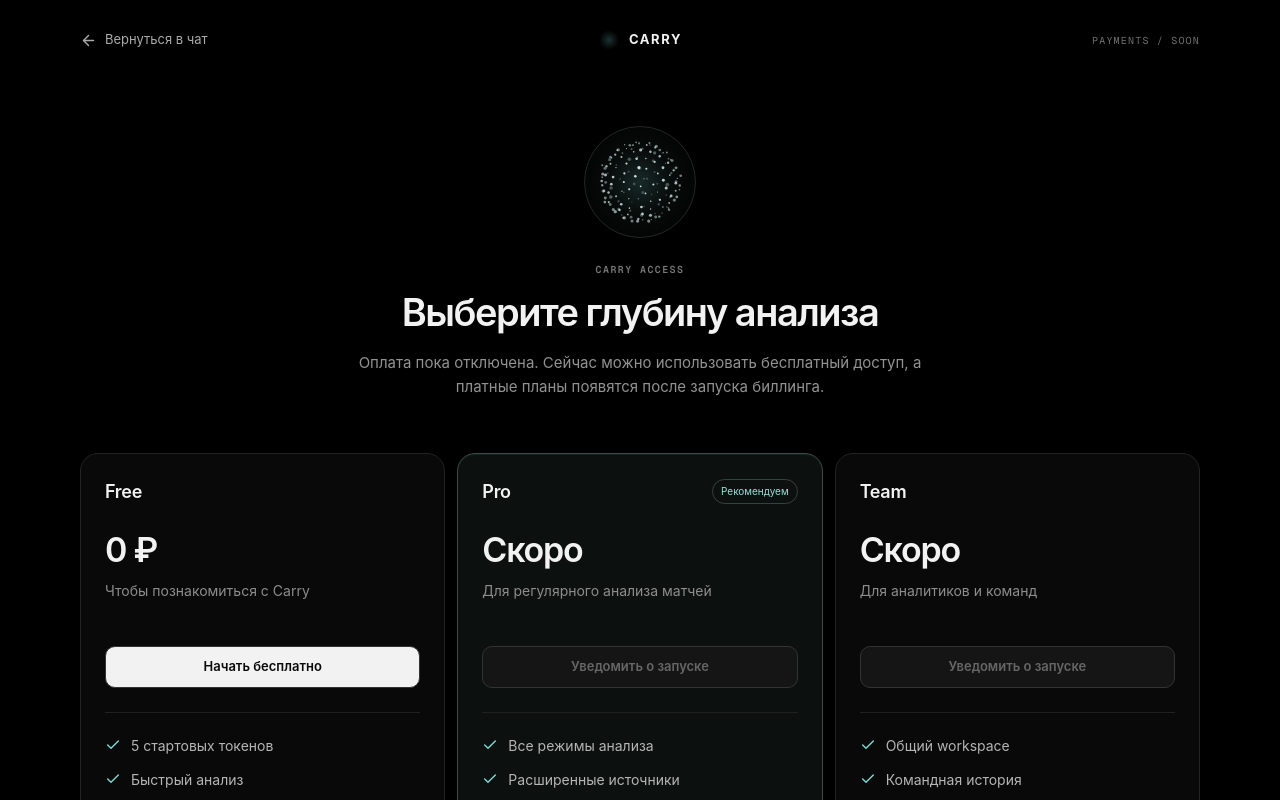
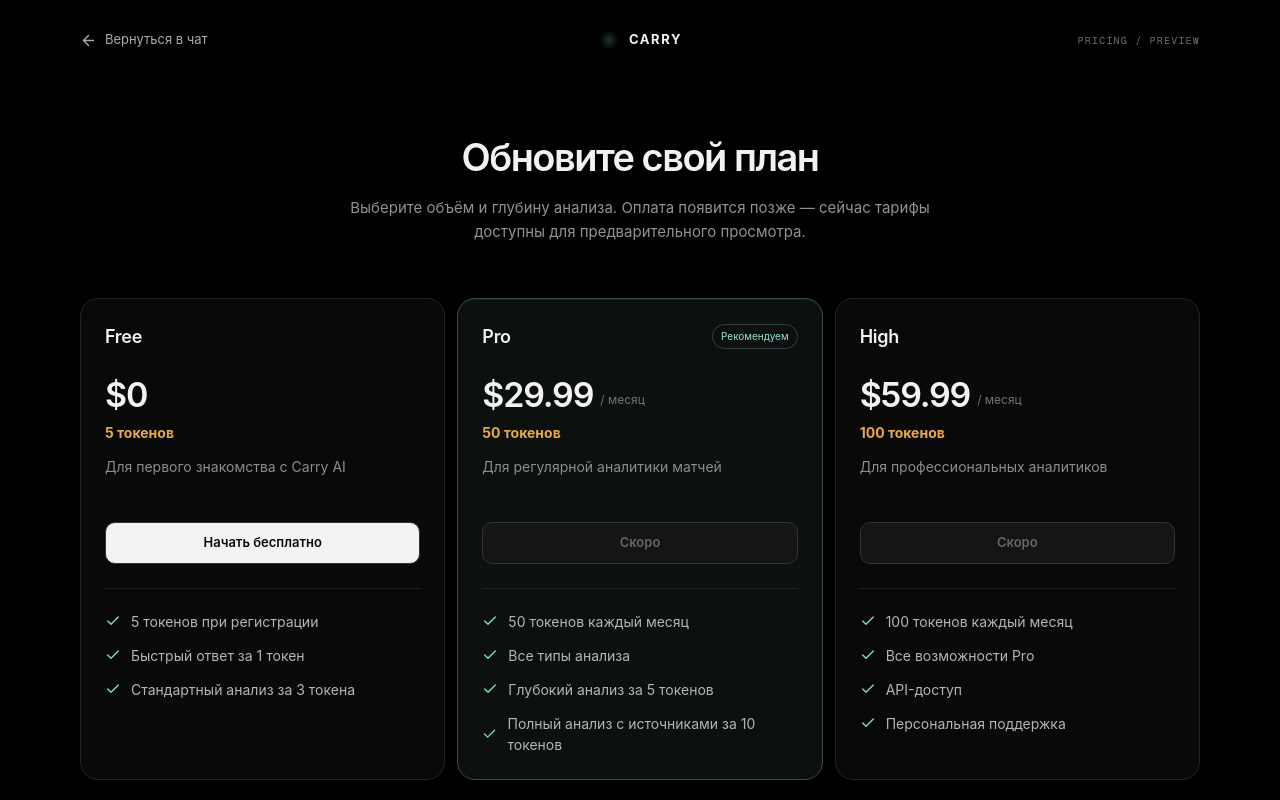
Before and after one commit to carryai52/matchmetr-ai, a Next.js app: page /pricing in a window 1280 px wide. Built offline with nearby package versions, Linux system fonts and the light colour scheme.

Commit message:
Restore token pricing and refine Carry home

```diff
--- a/app/globals.css
+++ b/app/globals.css
@@ -53,9 +53,6 @@ header { height:56px; flex:0 0 56px; display:flex; align-items:center; padding:8
 .model { display:flex; align-items:center; gap:5px; border:0; border-radius:8px; padding:8px 10px; background:transparent; font-size:18px; font-weight:650; cursor:pointer; }
 .model:hover { background:var(--hover); }
 .model svg { color:var(--muted); }
-.headerActions { margin-left:auto; display:flex; gap:8px; }
-.pricingLink { height:34px; display:flex; align-items:center; border:1px solid var(--line); border-radius:18px; padding:0 14px; color:var(--ink); text-decoration:none; font-size:13px; font-weight:500; }
-.pricingLink:hover { background:var(--hover); }
 .headerIcon,.plainIcon { height:34px; display:flex; align-items:center; gap:7px; border:0; border-radius:8px; padding:0 9px; background:transparent; cursor:pointer; }
 .headerIcon:hover,.plainIcon:hover { background:var(--hover); }
 .headerIcon svg,.plainIcon svg { width:17px; height:17px; }
@@ -66,12 +63,11 @@ header { height:56px; flex:0 0 56px; display:flex; align-items:center; padding:8
 .openSidebar.hidden { display:none; }
 .mobileMenu,.scrim { display:none; }
 .chatBody { min-height:0; flex:1; overflow-y:auto; }
-.chatBody.initial { display:flex; align-items:center; justify-content:center; padding:72px 20px 210px; overflow:hidden; }
-.emptyState { width:min(768px,100%); min-height:0; margin:0 auto; display:flex; flex-direction:column; align-items:center; justify-content:center; transform:none; text-align:center; }
-.carryOrbStage { width:320px; height:320px; margin-bottom:22px; overflow:hidden; border-radius:50%; background:#050706; box-shadow:0 0 0 1px rgba(125,222,216,.13),0 36px 110px rgba(0,0,0,.35); }
+.chatBody.initial { display:flex; align-items:center; justify-content:center; padding:40px 20px 240px; overflow:hidden; }
+.emptyState { width:min(768px,100%); min-height:0; margin:0 auto; display:flex; flex-direction:column; align-items:center; justify-content:center; transform:translateY(-38px); text-align:center; }
+.carryOrbStage { width:350px; height:350px; margin-bottom:24px; overflow:hidden; border-radius:50%; background:#050706; box-shadow:0 0 0 1px rgba(125,222,216,.13),0 36px 110px rgba(0,0,0,.35); }
 .particleOrb { display:block; width:100%; height:100%; }
 .carryIntro { display:flex; flex-direction:column; align-items:center; }
-.carryIntro>span { margin-bottom:11px; color:var(--muted); font-family:var(--font-geist-mono),monospace; font-size:10px; font-weight:600; letter-spacing:.14em; }
 .carryIntro p { max-width:500px; margin:10px 0 0; color:var(--muted); font-size:14px; line-height:1.55; }
 h1 { margin:0; font-size:28px; line-height:1.25; letter-spacing:-.7px; font-weight:600; }
 .messages { width:min(768px,calc(100% - 32px)); margin:0 auto; padding:32px 0 20px; }
@@ -79,7 +75,7 @@ h1 { margin:0; font-size:28px; line-height:1.25; letter-spacing:-.7px; font-weig
 .bubble { align-self:flex-end; max-width:70%; padding:10px 16px; border-radius:20px; background:var(--hover); font-size:15px; line-height:1.45; }
 .assistantMsg { width:100%; padding:0 2px; font-size:16px; line-height:1.75; }
 .composerDock { position:relative; flex:0 0 auto; width:min(768px,calc(100% - 32px)); margin:0 auto; padding:8px 0 8px; }
-.composerDock.initialDock { position:absolute; z-index:5; left:50%; bottom:82px; top:auto; transform:translateX(-50%); margin:0; padding:0; }
+.composerDock.initialDock { position:absolute; z-index:5; left:50%; bottom:124px; top:auto; transform:translateX(-50%); margin:0; padding:0; }
 .composer { height:56px; display:flex; align-items:center; gap:5px; padding:6px 7px 6px 9px; border:1px solid var(--line); border-radius:28px; background:var(--paper); box-shadow:0 2px 9px rgba(0,0,0,.08); }
 .theme-dark .composer { background:#212121; border-color:#2f2f2f; box-shadow:none; }
 .composer.dictating { height:128px; display:block; padding:7px 14px 8px 12px; border-radius:27px; }
@@ -177,8 +173,7 @@ footer { padding-top:8px; text-align:center; color:var(--muted); font-size:11px;
 .pricingBrand { display:flex; align-items:center; gap:9px; font-size:13px; font-weight:700; letter-spacing:.12em; }
 .pricingStatus { justify-self:end; color:#6f6f6f; font-family:var(--font-geist-mono),monospace; font-size:10px; letter-spacing:.12em; }
 .pricingHero { width:min(720px,100%); margin:64px auto 0; display:flex; flex-direction:column; align-items:center; text-align:center; }
-.pricingOrb { width:112px; height:112px; margin-bottom:24px; overflow:hidden; border:1px solid #242424; border-radius:50%; background:#050706; }
-.pricingEyebrow { margin-bottom:14px; color:#777; font-family:var(--font-geist-mono),monospace; font-size:10px; font-weight:600; letter-spacing:.14em; }
+.pricingHero.compact { margin-top:74px; }
 .pricingHero h1 { margin:0; font-size:38px; line-height:1.15; letter-spacing:-1.5px; font-weight:620; }
 .pricingHero p { max-width:580px; margin:16px 0 0; color:#929292; font-size:15px; line-height:1.6; }
 .pricingGrid { width:min(1120px,100%); margin:54px auto 0; display:grid; grid-template-columns:repeat(3,1fr); gap:12px; }
@@ -188,12 +183,25 @@ footer { padding-top:8px; text-align:center; color:var(--muted); font-size:11px;
 .priceCard h2 { margin:0; font-size:18px; font-weight:600; letter-spacing:-.3px; }
 .priceCardHead span { border:1px solid #33423f; border-radius:999px; padding:4px 8px; color:#9ddfd9; font-size:10px; }
 .priceValue { margin-top:28px; font-size:34px; line-height:1; letter-spacing:-1.2px; font-weight:600; }
+.priceLine { display:flex; align-items:flex-end; gap:7px; margin-top:28px; }
+.priceLine .priceValue { margin:0; }
+.priceLine>span { padding-bottom:3px; color:#737373; font-size:12px; }
+.tokenValue { margin-top:10px; color:#e8a84b; font-size:14px; font-weight:650; }
 .priceCard>p { min-height:42px; margin:13px 0 0; color:#8d8d8d; line-height:1.5; }
 .priceCard button { width:100%; height:42px; margin-top:24px; border:1px solid #333; border-radius:10px; background:#f2f2f2; color:#0a0a0a; font-size:13px; font-weight:600; cursor:pointer; }
 .priceCard button:disabled { background:#151515; color:#666; cursor:not-allowed; }
 .priceCard ul { margin:24px 0 0; padding:22px 0 0; border-top:1px solid #202020; list-style:none; display:flex; flex-direction:column; gap:13px; color:#b5b5b5; }
 .priceCard li { display:flex; align-items:center; gap:10px; }
 .priceCard li svg { color:#7dded8; }
+.tokenSection { width:min(1120px,100%); margin:72px auto 0; padding-top:48px; border-top:1px solid #202020; }
+.tokenSectionHead { text-align:center; }
+.tokenSectionHead>span { color:#e8a84b; font-family:var(--font-geist-mono),monospace; font-size:10px; font-weight:600; letter-spacing:.14em; }
+.tokenSectionHead h2 { margin:12px 0 0; font-size:26px; font-weight:620; letter-spacing:-.7px; }
+.tokenGrid { margin-top:28px; display:grid; grid-template-columns:repeat(3,1fr); gap:12px; }
+.tokenCard { display:grid; grid-template-columns:1fr auto; align-items:center; gap:8px 16px; padding:20px; border:1px solid #232323; border-radius:16px; background:#090909; }
+.tokenCard strong { color:#e8a84b; font-size:16px; }
+.tokenCard>span { grid-column:1; color:#f2f2f2; font-size:24px; font-weight:600; letter-spacing:-.5px; }
+.tokenCard button { grid-column:2; grid-row:1 / span 2; height:36px; border:1px solid #292929; border-radius:9px; padding:0 15px; background:#121212; color:#616161; }
 
 @media (max-width:760px) {
   .sidebar { position:fixed; inset:0 auto 0 0; z-index:40; width:260px; transform:translateX(-100%); transition:transform .2s ease; }
@@ -205,10 +213,10 @@ footer { padding-top:8px; text-align:center; color:var(--muted); font-size:11px;
   .signup { display:none; }
   .emptyState,.messages,.composerDock { width:calc(100% - 24px); }
   h1 { font-size:24px; }
-  .chatBody.initial { padding:50px 12px 180px; }
-  .carryOrbStage { width:230px; height:230px; margin-bottom:18px; }
-  .composerDock.initialDock { bottom:62px; }
-  .pricingLink { padding:0 11px; }
+  .chatBody.initial { padding:28px 12px 190px; }
+  .emptyState { transform:translateY(-24px); }
+  .carryOrbStage { width:250px; height:250px; margin-bottom:18px; }
+  .composerDock.initialDock { bottom:78px; }
   .settingRow { grid-template-columns:1fr; gap:8px; }
   .settingsModal { height:90vh; }
   .settingsLayout { grid-template-columns:1fr; }
@@ -220,4 +228,5 @@ footer { padding-top:8px; text-align:center; color:var(--muted); font-size:11px;
   .pricingHero { margin-top:42px; }
   .pricingHero h1 { font-size:30px; }
   .pricingGrid { grid-template-columns:1fr; margin-top:36px; }
+  .tokenGrid { grid-template-columns:1fr; }
 }
--- a/app/pricing/page.tsx
+++ b/app/pricing/page.tsx
@@ -1,27 +1,41 @@
 import Link from "next/link";
 import { ArrowLeft, Check } from "lucide-react";
-import { ParticleOrb } from "../particle-orb";
 
 const plans = [
   {
     name: "Free",
-    price: "0 ₽",
-    note: "Чтобы познакомиться с Carry",
-    features: ["5 стартовых токенов", "Быстрый анализ", "Базовая оценка вероятности"],
+    price: "$0",
+    period: "",
+    tokens: "5 токенов",
+    description: "Для первого знакомства с Carry AI",
+    features: ["5 токенов при регистрации", "Быстрый ответ за 1 токен", "Стандартный анализ за 3 токена"],
+    cta: "Начать бесплатно",
   },
   {
     name: "Pro",
-    price: "Скоро",
-    note: "Для регулярного анализа матчей",
-    featured: true,
-    features: ["Все режимы анализа", "Расширенные источники", "История прогнозов", "Приоритетная обработка"],
+    price: "$29.99",
+    period: "/ месяц",
+    tokens: "50 токенов",
+    description: "Для регулярной аналитики матчей",
+    features: ["50 токенов каждый месяц", "Все типы анализа", "Глубокий анализ за 5 токенов", "Полный анализ с источниками за 10 токенов"],
+    cta: "Скоро",
+    popular: true,
   },
   {
-    name: "Team",
-    price: "Скоро",
-    note: "Для аналитиков и команд",
-    features: ["Общий workspace", "Командная история", "Экспорт отчётов", "Персональная поддержка"],
+    name: "High",
+    price: "$59.99",
+    period: "/ месяц",
+    tokens: "100 токенов",
+    description: "Для профессиональных аналитиков",
+    features: ["100 токенов каждый месяц", "Все возможности Pro", "API-доступ", "Персональная поддержка"],
+    cta: "Скоро",
   },
+];
+
+const tokenPacks = [
+  { amount: "10 токенов", price: "$9.99" },
+  { amount: "50 токенов", price: "$49.99" },
+  { amount: "100 токенов", price: "$89.99" },
 ];
 
 export default function PricingPage() {
@@ -30,32 +44,44 @@ export default function PricingPage() {
       <header className="pricingHeader">
         <Link href="/" className="pricingBack"><ArrowLeft size={17} />Вернуться в чат</Link>
         <div className="pricingBrand"><span className="brandMark" />CARRY</div>
-        <span className="pricingStatus">PAYMENTS / SOON</span>
+        <span className="pricingStatus">PRICING / PREVIEW</span>
       </header>
 
-      <section className="pricingHero">
-        <div className="pricingOrb"><ParticleOrb /></div>
-        <span className="pricingEyebrow">CARRY ACCESS</span>
-        <h1>Выберите глубину анализа</h1>
-        <p>Оплата пока отключена. Сейчас можно использовать бесплатный доступ, а платные планы появятся после запуска биллинга.</p>
+      <section className="pricingHero compact">
+        <h1>Обновите свой план</h1>
+        <p>Выберите объём и глубину анализа. Оплата появится позже — сейчас тарифы доступны для предварительного просмотра.</p>
       </section>
 
       <section className="pricingGrid" aria-label="Тарифы Carry">
         {plans.map((plan) => (
-          <article key={plan.name} className={plan.featured ? "priceCard featured" : "priceCard"}>
+          <article key={plan.name} className={plan.popular ? "priceCard featured" : "priceCard"}>
             <div className="priceCardHead">
               <h2>{plan.name}</h2>
-              {plan.featured && <span>Рекомендуем</span>}
+              {plan.popular && <span>Рекомендуем</span>}
             </div>
-            <strong className="priceValue">{plan.price}</strong>
-            <p>{plan.note}</p>
-            <button disabled={plan.name !== "Free"}>{plan.name === "Free" ? "Начать бесплатно" : "Уведомить о запуске"}</button>
+            <div className="priceLine"><strong className="priceValue">{plan.price}</strong><span>{plan.period}</span></div>
+            <strong className="tokenValue">{plan.tokens}</strong>
+            <p>{plan.description}</p>
+            <button disabled={plan.name !== "Free"}>{plan.cta}</button>
             <ul>
               {plan.features.map((feature) => <li key={feature}><Check size={16} />{feature}</li>)}
             </ul>
           </article>
         ))}
       </section>
+
+      <section className="tokenSection">
+        <div className="tokenSectionHead"><span>TOKEN PACKS</span><h2>Купить токены отдельно</h2></div>
+        <div className="tokenGrid">
+          {tokenPacks.map((pack) => (
+            <article key={pack.amount} className="tokenCard">
+              <strong>{pack.amount}</strong>
+              <span>{pack.price}</span>
+              <button disabled>Скоро</button>
+            </article>
+          ))}
+        </div>
+      </section>
     </main>
   );
 }
```
Also changed, not shown: app/page.tsx (+3 -7 lines).
